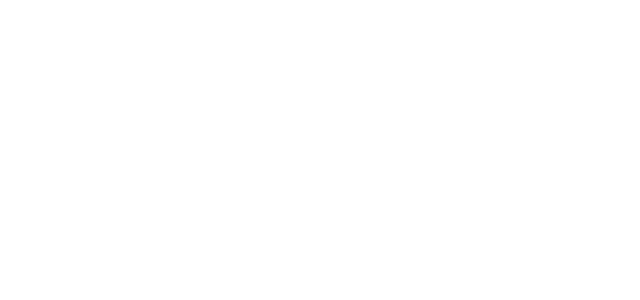
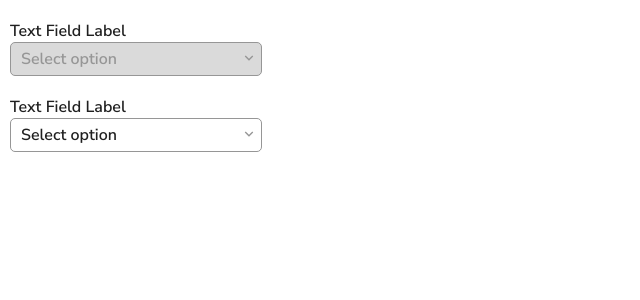
Before and after one commit to ralfian01/putsutech-ui-component, a React (Vite) app: page /options in a window 1280 px wide. Before the commit this address had no page. Shown: the top 300 px of the page, without its empty margins (0-640 px from the left). Built offline with nearby package versions, Linux system fonts and the light colour scheme.

Commit message:
Multi Option

```diff
--- a/package.json
+++ b/package.json
@@ -4,7 +4,7 @@
   "version": "0.0.0",
   "type": "module",
   "scripts": {
-    "dev": "vite --port 9000",
+    "dev": "vite --port=9000 --host ",
     "build": "tsc && vite build",
     "lint": "eslint . --ext ts,tsx --report-unused-disable-directives --max-warnings 0",
     "preview": "vite preview"
--- a/src/Components/Basic/MultiOptions/MultiOption.tsx
+++ b/src/Components/Basic/MultiOptions/MultiOption.tsx
@@ -0,0 +1,28 @@
+import MultiOption1 from "./_1/Elem";
+
+export default function MultiOption() {
+    const carOptions = [
+        {value: "opt1", view: "Option 1"},
+        {value: "opt2", view: "Option 2"},
+        {value: "opt3", view: "Option 3"},
+        {value: "opt4", view: "Option 4"},
+        {value: "opt5", view: "Option 5"},
+    ];
+    return (
+        <>
+        <MultiOption1
+            style={{ margin: "10px", marginTop: "20px"}}
+            label="Text Field Label"
+            placeholder="Select option"
+            options={carOptions}
+            disabled={true}
+        />
+        <MultiOption1
+            style={{ margin: "10px", marginTop: "20px"}}
+            label="Text Field Label"
+            placeholder="Select option"
+            options={carOptions}
+        />
+        </>
+    );
+}
--- /dev/null
+++ b/src/Components/Basic/MultiOptions/_1/Elem.tsx
@@ -0,0 +1,142 @@
+import React, { useState } from "react";
+import "./Style.scss";
+import * as ElemProps from "./ElemProps";
+
+export { ElemProps };
+
+interface Option {
+    value: string;
+    view: string;
+}
+
+interface Props {
+    style?: React.CSSProperties;
+    children?: React.ReactNode;
+    className?: string;
+    disabled?: boolean;
+    // type?: ElemProps.OptionType;
+    placeholder?: string;
+    label?: string;
+    options?: Option[];
+}
+
+const defaultProps: Props = {
+    style: {},
+    className: "",
+    // type: ElemProps.OptionType.Normal,
+    placeholder: "",
+    disabled: false,
+    label: "",
+    options: [],
+};
+
+/**
+ * UI Component
+ * @param {Props} props - Component properties
+ * @param {React.CSSProperties} props.style - Component style
+ * @param {string} props.className - Component className
+ * @param {ElemProps.OptionType} props.type - option type. (See optionType for valid value)value)
+ * @param {string} props.placeholder - placeholder value (See placeholder for valid value)
+ * @param {string} props.label - label value (See label for valid value)
+ * @param {string[]} props.options - options value (See options for valid value)
+ * @param {boolean} props.disabled - disabled value (See disabled for valid value)
+ * @param {boolean} props.isOpen - isOpen value (See isOpen for valid value)
+ * @param {string} props.selectedOption - selectedOption value (See selectedOption for valid value)
+ */
+const Component: React.FC<Props> = (props: Props) => {
+    const [isOpen, setIsOpen] = useState(false);
+    const [selectedOption, setSelectedOption] = useState(props.placeholder);
+
+    // handle option click
+    const handleOptionClick = (option: string) => {
+        setSelectedOption(option);
+        setIsOpen(false);
+    };
+
+    // toggle select
+    const toggleSelect = () => {
+        setIsOpen(!isOpen);
+    };
+
+    const keyDownHandler = (e: any) => {
+        if(e.keyCode == 13 || e.keyCode == 32)
+            toggleSelect();
+    }
+
+    // intial class
+    const initialClass = `multi-option1`;
+
+    // intial style
+    const initialStyle = {};
+
+    // Merge class name
+    const componentClass = `${initialClass} ${props.className}
+    }`;
+
+    // Merge stylesheet
+    const componentStyle = Object.assign(initialStyle, props.style);
+
+    return (
+        <div
+            className={componentClass}
+            style={componentStyle}
+        >
+            <div className="label">{props.label}</div>
+            <div
+                className={`dropdown ${props.disabled ? "opt-disabled" : ""}`}
+                onClick={toggleSelect}
+            >
+                {selectedOption}
+                <select
+                    value={
+                        props.options?.find(
+                            (option) => option.view === selectedOption
+                        )?.value
+                    }
+                    onChange={(e) => handleOptionClick(e.target.value)}
+                    onKeyDown={keyDownHandler}
+                    disabled={props.disabled}
+                >
+                    {props.options?.map((option) => (
+                        <option
+                            key={option.view}
+                            value={option.value}
+                        >
+                            {option.view}
+                        </option>
+                    ))}
+                </select>
+                <div className="select-arrow">
+                    {isOpen ? ElemProps.DropIcon.Up : ElemProps.DropIcon.Down}
+                </div>
+                <div className={`select-items ${isOpen ? "" : "select-hide"}`}>
+                    {props.options?.map((option) => (
+                        <div
+                            key={option.view}
+                            className={`select-option ${
+                                option.view === selectedOption
+                                    ? "same-as-selected"
+                                    : ""
+                            }`}
+                            onClick={() => handleOptionClick(option.view)}
+                        >
+                            {option.view}
+                        </div>
+                    ))}
+                </div>
+            </div>
+            <p>
+                {
+                    props.options?.find(
+                        (option) => option.view === selectedOption
+                    )?.value
+                }
+            </p>
+        </div>
+    );
+};
+
+// Apply default props
+Component.defaultProps = defaultProps;
+
+export default Component;
--- /dev/null
+++ b/src/Components/Basic/MultiOptions/_1/ElemProps.tsx
@@ -0,0 +1,18 @@
+/**
+ * ElemProps  version 1
+ */
+// import  icon in remix icon react icon
+import {RiArrowDownSLine as Downline, RiArrowUpSLine as Upline} from "react-icons/ri";
+
+/**
+ * Multi Option Type
+ */
+
+/**
+ * @enum {icon}
+ */
+export const DropIcon = {
+	Down: <Downline />,
+	Up: <Upline />,
+
+}
--- /dev/null
+++ b/src/Components/Basic/MultiOptions/_1/Style.scss
@@ -0,0 +1,105 @@
+// version 1 multi option
+.multi-option1 {
+    display: flexbox;
+    font-family: var(--fontNunitoSans);
+    font-weight: var(--fontSemiBold);
+
+    // label
+    .label {
+        color: var(--colorBlack);
+        font-size: 1rem;
+    }
+    // button dropdown
+    .dropdown {
+        display: flex;
+        width: 230px;
+        background-color: var(--colorWhite);
+        border: 1px solid var(--colorGreySoft);
+        border-radius: 5px;
+        padding: 5px 10px;
+        position: relative;
+        font-size: 1rem;
+        cursor: default;
+
+
+        // fokus outline button / multi option
+        &:focus-within,
+        &:focus-visible {
+            outline: 1px solid var(--colorPrimary);
+        }
+        &::-moz-focus-inner {
+            outline: 1px solid var(--colorPrimary);
+        }
+
+
+
+        select {
+            opacity: 0;
+            pointer-events: none;
+            // display: none;
+            appearance: none;
+            width: 0;
+            height: 0;
+            top: 0;
+            border: 0;
+            // z-index: -999;
+
+            option{
+                appearance: none;
+                display: none;
+            }
+        }
+
+        // select icon
+        .select-arrow {
+            width: 10px;
+            height: 10px;
+            position: absolute;
+            top: 7px;
+            right: 10px;
+            color: var(--colorGreySoft);
+        }
+
+        // select option and selected
+        .select-option,
+        .select-selected {
+            color: var(--colorBlack);
+            padding: 5px 10px;
+            cursor: pointer;
+            display: flex;
+        }
+
+        // Select item in array
+        .select-items {
+            position: absolute;
+            margin-top: 6px;
+            border-radius: 5px;
+            background-color: var(--colorWhite);
+            outline: 1px solid var(--colorGreySoft);
+            top: 100%;
+            left: 0;
+            right: 0;
+            z-index: 99;
+        }
+
+        // select hide in no select onclick
+        .select-hide {
+            display: none;
+        }
+
+        // select option mouse hover and selected
+        .select-option:hover,
+        .same-as-selected {
+            background-color: var(--colorPrimary);
+            color: var(--colorWhite);
+        }
+    }
+
+    .opt-disabled {
+        pointer-events: none;
+        background-color: var(--colorDisabled);
+        color: var(--colorGreySoft);
+        border: 1px solid var(--colorGreySoft);
+        outline: none;
+    }
+}
--- a/src/Components/Component.tsx
+++ b/src/Components/Component.tsx
@@ -1,5 +1,6 @@
 import Button from "./Basic/Buttons/Button";
 import CheckBox from "./Basic/Checkboxs/Checkbox";
+import MultiOption from "./Basic/MultiOptions/MultiOption";
 import Radio from "./Basic/Radios/Radio";
 import Toggle from "./Basic/Toggles/Toggle";
 function Component() {
@@ -22,11 +23,16 @@
     return <Toggle />
 }
 
+function multioption(){
+    return <MultiOption />
+}
+
 
 
 Component.button = button;
 Component.radio = radio;
 Component.check = check;
 Component.toggle = toggle;
+Component.multioption = multioption;
 
 export default Component
--- a/src/Router.tsx
+++ b/src/Router.tsx
@@ -9,6 +9,7 @@
                 <Route path="/radios" element={<Component.radio />} />
                 <Route path="/checks" element={<Component.check />} />
                 <Route path="/toggles" element={<Component.toggle />} />
+                <Route path="/options" element={<Component.multioption />} />
             </Routes>
         </BrowserRouter>
     );
```
Also changed, not shown: public/downline.svg (added).
